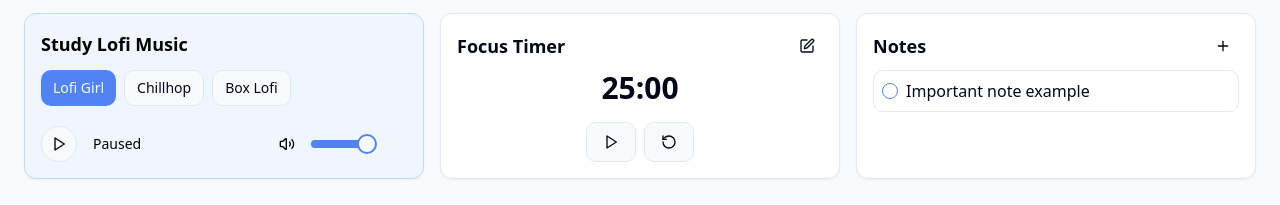
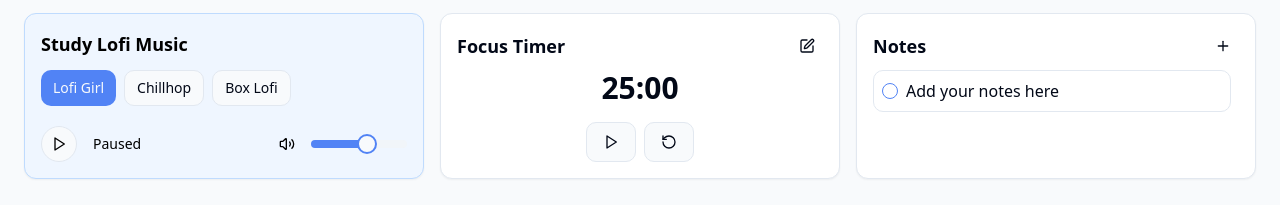
Before and after one commit to aaaryanchauhan/tasky, a React (Vite) app: page /general in a window 1280 px wide. Shown: the part 128-333 px from the top of the page. Built offline with nearby package versions, Linux system fonts and the light colour scheme.

Commit message:
Fix notes component and add default note
- Make notes component widget fixed with scrollbar
- Add default note "add your notes here"

```diff
--- a/src/components/Quote.tsx
+++ b/src/components/Quote.tsx
@@ -6,6 +6,7 @@ import { Input } from '@/components/ui/input';
 import { Checkbox } from '@/components/ui/checkbox';
 import { Edit, Plus, Trash2, Save, ChevronDown, ChevronUp } from 'lucide-react';
 import { v4 as uuidv4 } from 'uuid';
+import { ScrollArea } from '@/components/ui/scroll-area';
 
 interface Note {
   id: string;
@@ -17,7 +18,7 @@ const Notes: React.FC = () => {
   const [notes, setNotes] = useState<Note[]>(() => {
     const savedNotes = localStorage.getItem('taskflowNotes');
     return savedNotes ? JSON.parse(savedNotes) : [
-      { id: uuidv4(), text: 'Important note example', completed: false }
+      { id: uuidv4(), text: 'Add your notes here', completed: false }
     ];
   });
   const [isAdding, setIsAdding] = useState(false);
@@ -83,7 +84,8 @@ const Notes: React.FC = () => {
         </div>
       </div>
 
-      <div className="flex-1 overflow-y-auto space-y-2" style={{ maxHeight: '200px' }}>
+      <ScrollArea className="flex-1 overflow-y-auto" style={{ height: '200px' }}>
+        <div className="space-y-2 pr-2">
           {visibleNotes.length === 0 && !isAdding && (
             <div className="text-center py-4 text-muted-foreground">
               No notes yet. Click the + button to add one.
@@ -137,6 +139,7 @@ const Notes: React.FC = () => {
             </div>
           )}
         </div>
+      </ScrollArea>
     </Card>
   );
 };
```
Lines whose indentation alone changed are shown as unchanged.
